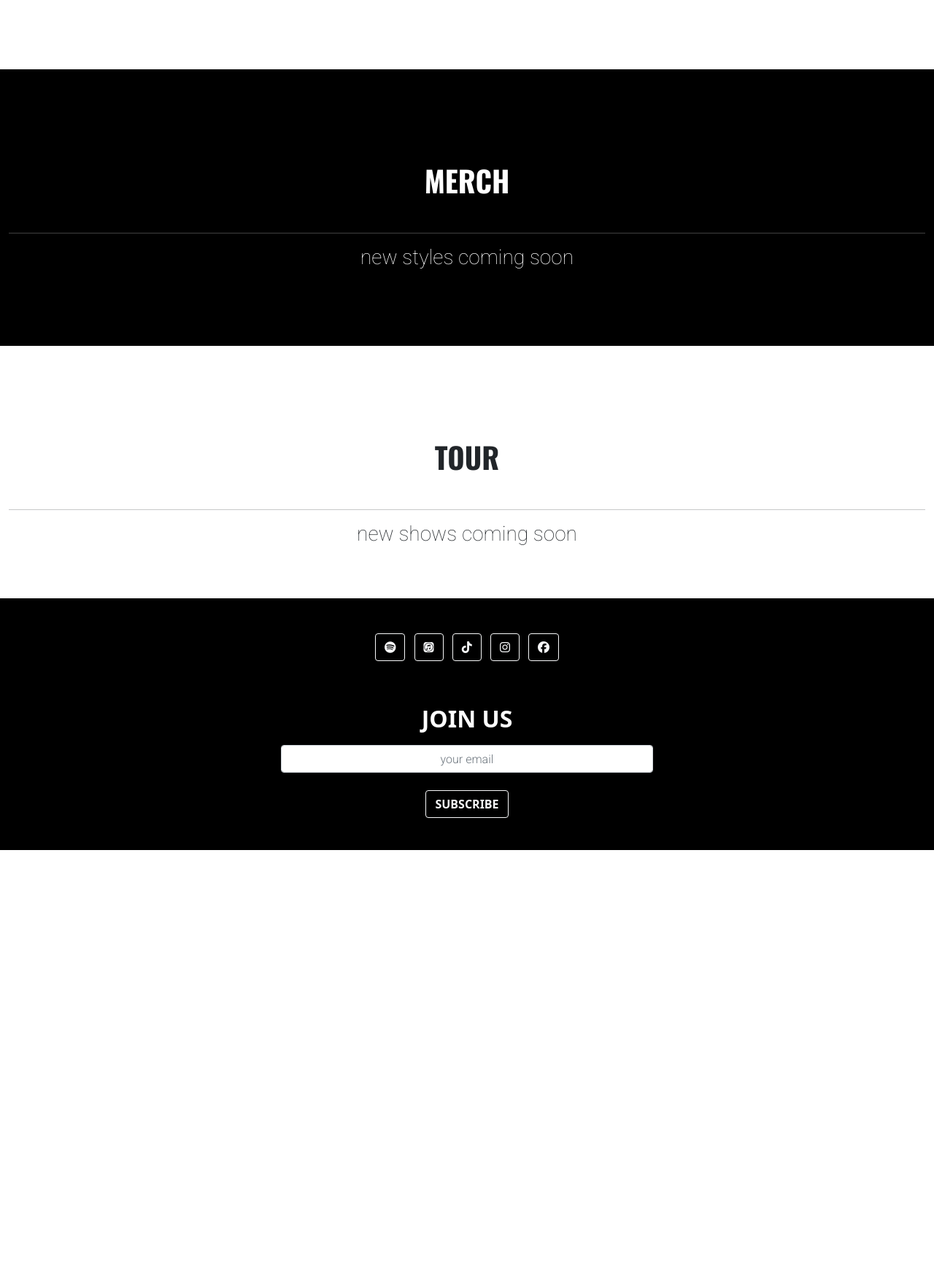
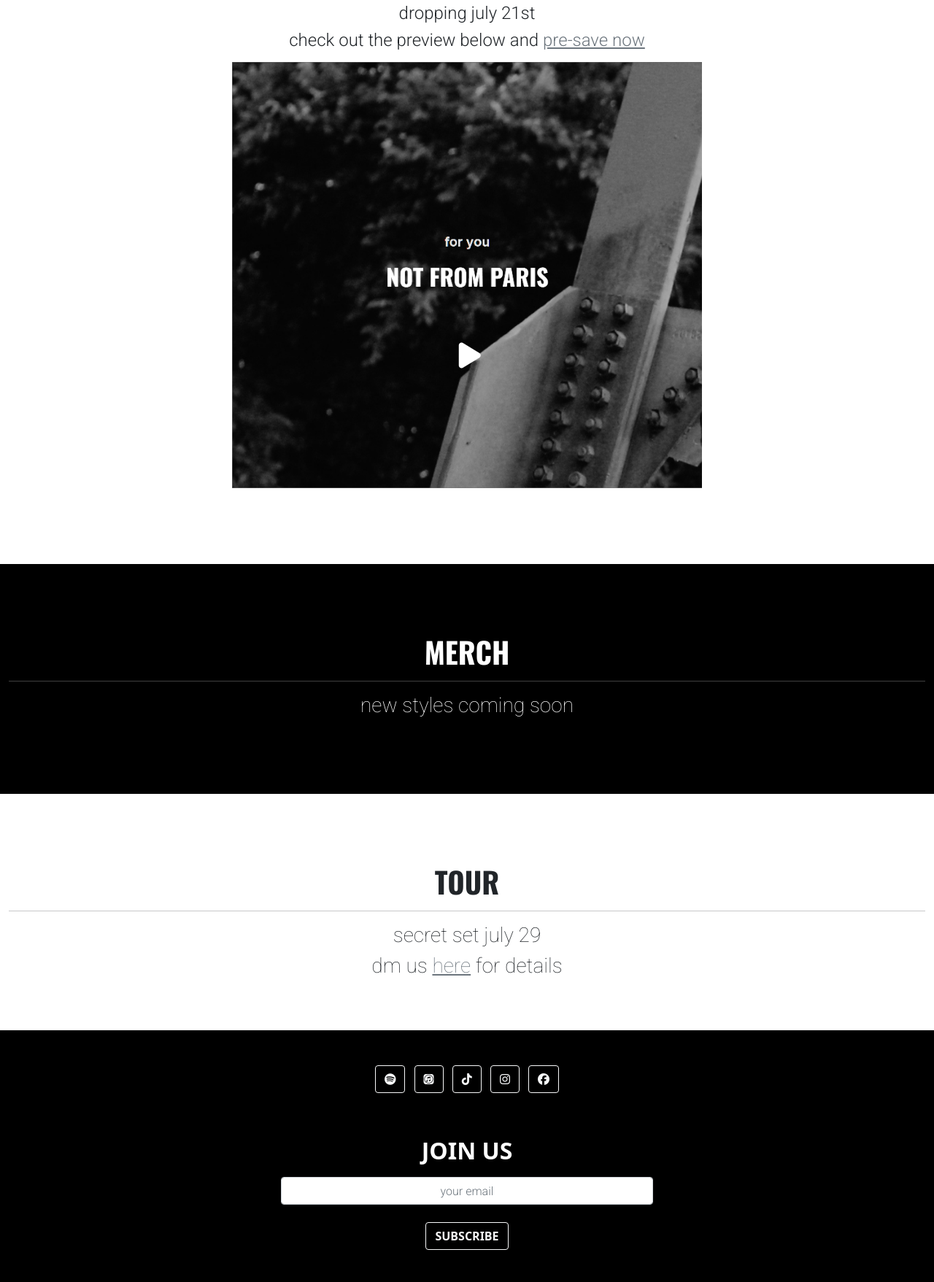
Before and after one commit to michael-lemiale/notfromparis-flask, a Flask app: page / in a window 1280 px wide. Shown: the part 879-2636 px from the top of the page at 73% size. Before the commit the page ends 2044 px from the top, so only its background shows below. Run offline with Flask 3, Linux system fonts and the light colour scheme; some libraries are stand-ins or nearby versions.

Commit message:
add for you preview, update music section

```diff
--- a/static/css/notfromparis.css
+++ b/static/css/notfromparis.css
@@ -17,7 +17,6 @@ nav {
 h1 {
   font-family: 'Oswald', sans-serif;
   font-weight: 700;
-  padding: 2rem;
 }
 
 h3 {
@@ -72,13 +71,13 @@ header a {
 .pause-play-icon-crying-out {
   opacity: 1;
   position: absolute;
-  color: #000;
+  color: #fff;
   text-align: center;
   justify-content: center;
   align-items: center;
   z-index: 1;
   top: 65%;
-  left: 50%;
+  left: 49%;
 }
 
 .overlay-icon {
--- a/templates/index.html
+++ b/templates/index.html
@@ -14,15 +14,23 @@
     <div id="music" class="container-fluid text-center flex-grow-1">
         <h1>MUSIC</h1>
         <hr>
-        <div class="align-items-center justify-content-center">
-            <iframe style="border-radius:12px" src="https://open.spotify.com/embed/artist/2GcQF9ZNblGTFABPm26Zww?utm_source=generator" height="152" frameBorder="0" allowfullscreen="" allow="autoplay; clipboard-write; encrypted-media; fullscreen; picture-in-picture" loading="lazy"></iframe>
-            <h3>our newest single 'crying out' is out now!</h3>
-            <h3>check out the preview below and <a class="link-secondary link-underline-opacity-0 link-underline-opacity-100-hover" target="_blank" href="https://distrokid.com/hyperfollow/notfromparis/crying-out">stream now</a></h3>
-            <div class="audio-img-effect align-items-center justify-content-center">
+        <div class="container align-items-center justify-content-center">
+            <h3>crying out</h3>
+            <hr>
+            <h4>our newest single is out now</h4>
+            <h4>check out the preview below and <a class="link-secondary link-underline-opacity-0 link-underline-opacity-100-hover" target="_blank" href="https://distrokid.com/hyperfollow/notfromparis/crying-out">stream now</a></h4>
+            <br>
+            <iframe style="width:100%;max-width:660px;overflow:hidden;border-radius:12px;" src="https://open.spotify.com/embed/track/6PFdpdcD9X2ciQiQKhIYux?utm_source=generator" height="175" frameBorder="0" allowfullscreen="" allow="autoplay; clipboard-write; encrypted-media; fullscreen; picture-in-picture" loading="lazy"></iframe>
+            <iframe allow="autoplay *; encrypted-media *; fullscreen *; clipboard-write; picture-in-picture" frameborder="0" height="175" style="width:100%;max-width:660px;overflow:hidden;border-radius:12px;" sandbox="allow-forms allow-popups allow-same-origin allow-scripts allow-storage-access-by-user-activation allow-top-navigation-by-user-activation" src="https://embed.music.apple.com/us/album/crying-out/1687905658?i=1687905659"></iframe>
+            <hr>
+            <h3>for you</h3>
+            <hr>
+            <h4>dropping july 21st</h4>
+            <h4>check out the preview below and <a class="link-secondary link-underline-opacity-0 link-underline-opacity-100-hover" target="_blank" href="https://distrokid.com/hyperfollow/notfromparis/for-you">pre-save now</a></h4>            <div class="audio-img-effect align-items-center justify-content-center">
                 <script src="{{ url_for('static', filename='js/playAudio.js')}}"></script>
-                <audio id="crying-out-preview" src="{{ get_cdn_url('audio/crying-out-preview.mp3') }}" preload="auto"></audio>
+                <audio id="crying-out-preview" src="{{ get_cdn_url('audio/for-you-preview.mp3') }}" preload="auto"></audio>
                 <div class="img-crying-out">
-                    <img src="{{ get_cdn_url('img/crying-out-cover-art-centered.png') }}" class="audio-img p-2 img-fluid" alt="Responsive image">
+                    <img src="{{ get_cdn_url('img/nfp-for-you-album-art.png') }}" class="audio-img p-2 img-fluid" alt="Responsive image">
                 </div>
                 <div class="pause-play-icon-crying-out">
                     <h1><i id="overlay-icon-play" class="overlay-icon fas fa-play"></i></h1>
@@ -41,7 +49,8 @@
     <div id="tour" class="container-fluid text-center flex-grow-1">
         <h1>TOUR</h1>
         <hr>
-        <h3>new shows coming soon</h3>
+        <h3>secret set july 29</h3>
+        <h3>dm us <a class="link-secondary link-underline-opacity-0 link-underline-opacity-100-hover" target="_blank" href="https://www.instagram.com/notfromparismusic/">here</a> for details</h3>
     </div>
 </main>
 
```
Also changed, not shown: static/img/nfp-for-you-album-art.png (added), 2 other files.
